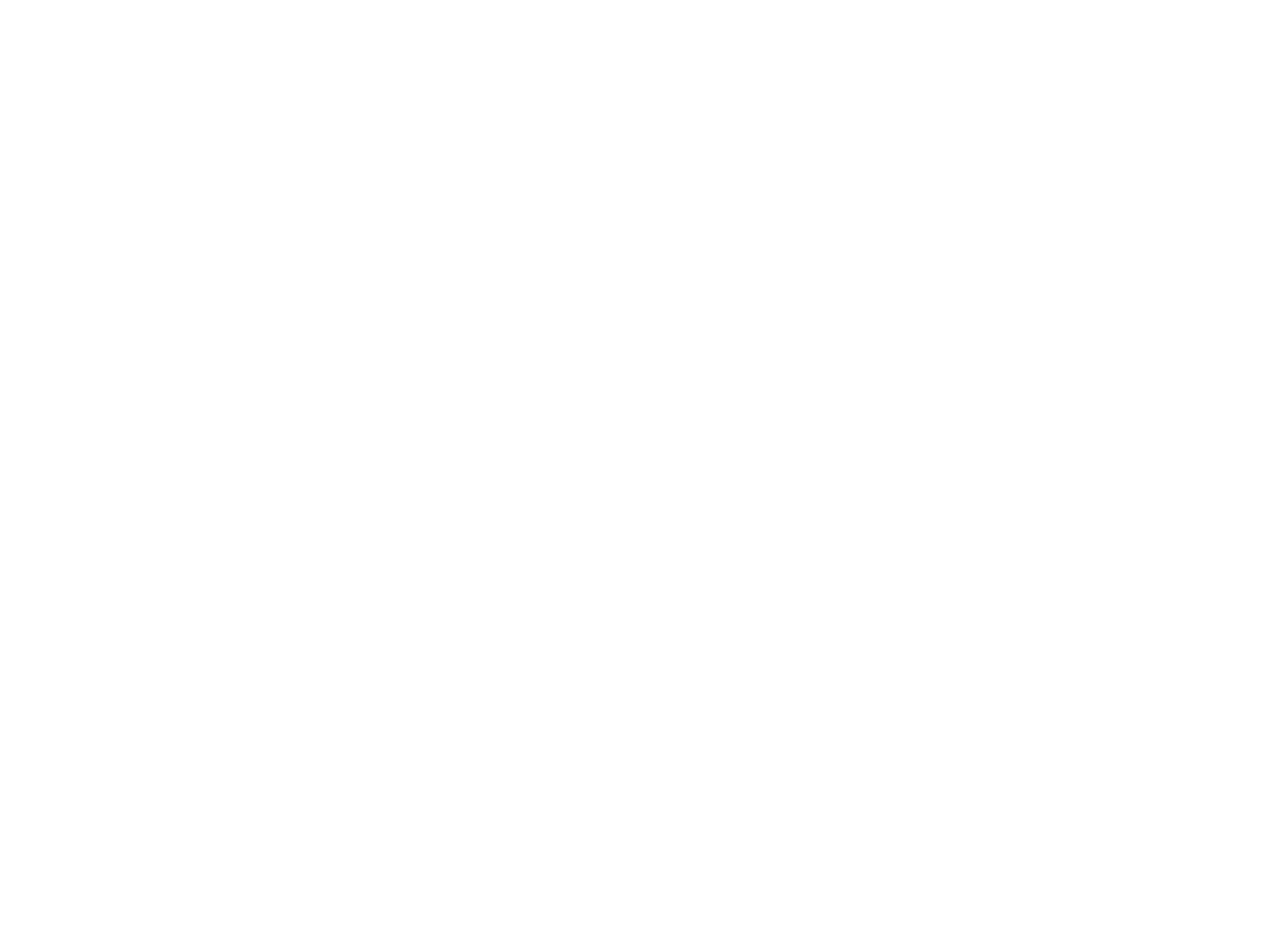
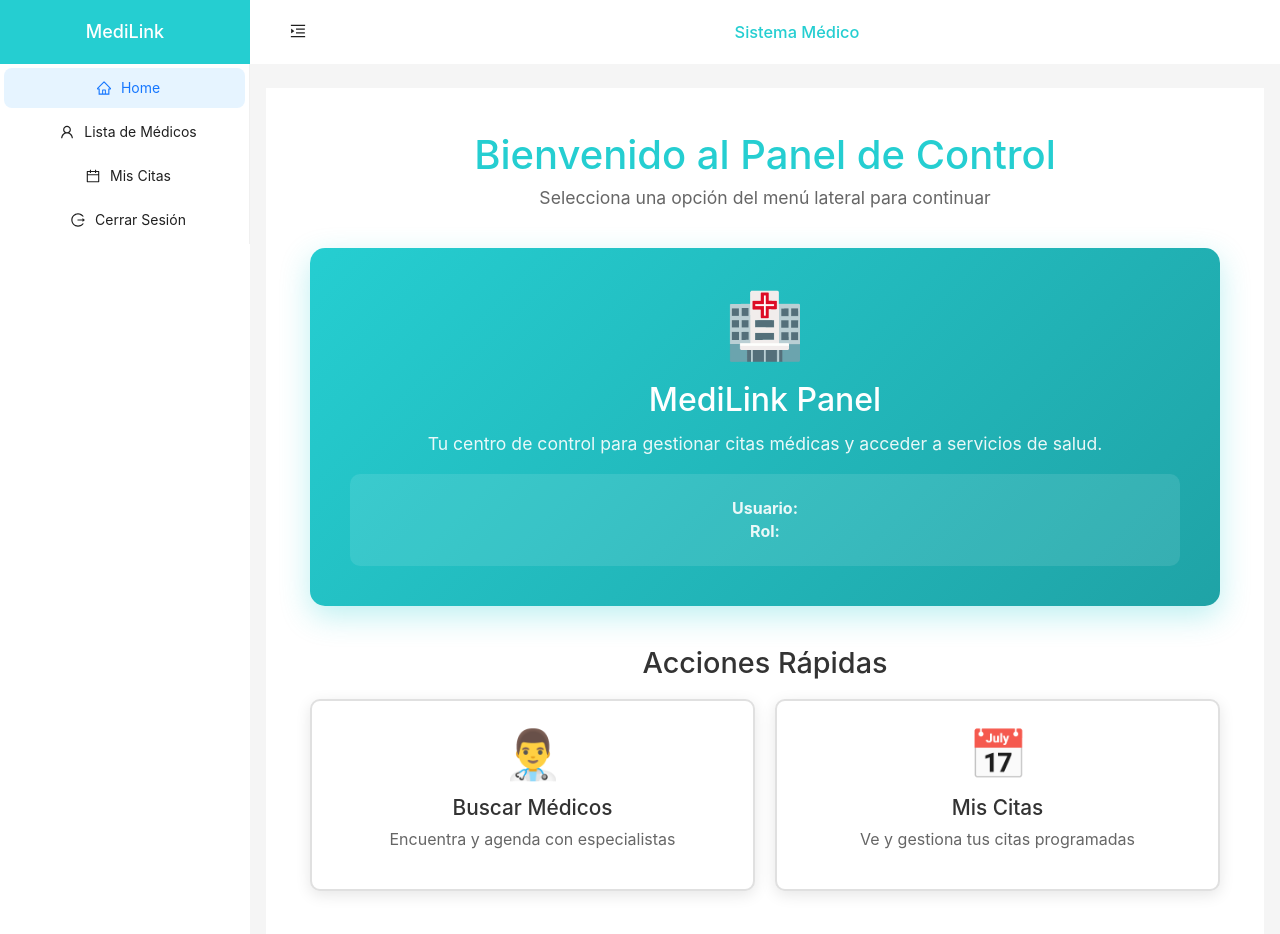
Before and after one commit to eliasroy/medi-link-frontend, a Vue app: page /panel in a window 1280 px wide. Before the commit this address had no page. Shown: the top 934 px of the page. Before the commit the page ends 800 px from the top, so only its background shows below. Built offline with nearby package versions, Linux system fonts and the light colour scheme; sample sign-in values are in the browser's storage.

Commit message:
fix: add login with home

```diff
--- a/src/components/SideMenu.vue
+++ b/src/components/SideMenu.vue
@@ -80,11 +80,14 @@ const userRole = computed(() => authStore.user?.rol)
 
 const handleLogout = () => {
   authStore.logout()
+  router.push('/')
 }
 
 const handleMenuClick = ({ key }) => {
   if (key === 'logout') {
     handleLogout()
+  } else if (key === 'home') {
+    router.push('/panel')
   } else if (key === 'doctor-calendar') {
     const featuredDoctorId = authStore.user?.id || 2
     router.push(`/doctor/${featuredDoctorId}/calendar`)
--- a/src/router/index.js
+++ b/src/router/index.js
@@ -2,6 +2,7 @@ import { createRouter, createWebHistory } from 'vue-router'
 import Home from '../views/Home.vue'
 import Login from '../views/Login.vue'
 import Register from '../views/Register.vue'
+import Panel from '../views/Panel.vue'
 import Doctors from '../views/Doctors.vue'
 import DoctorCalendar from '../views/DoctorCalendar.vue'
 import AppointmentForm from '../views/AppointmentForm.vue'
@@ -25,30 +26,41 @@ const routes = [
     component: Register
   },
   {
+    path: '/panel',
+    name: 'Panel',
+    component: Panel,
+    meta: { requiresAuth: true }
+  },
+  {
     path: '/doctors',
     name: 'Doctors',
-    component: Doctors
+    component: Doctors,
+    meta: { requiresAuth: true }
   },
   {
     path: '/doctor/:doctorId/calendar',
     name: 'DoctorCalendar',
     component: DoctorCalendar,
-    props: true
+    props: true,
+    meta: { requiresAuth: true }
   },
   {
     path: '/appointment-form',
     name: 'AppointmentForm',
-    component: AppointmentForm
+    component: AppointmentForm,
+    meta: { requiresAuth: true }
   },
   {
     path: '/patient-appointments',
     name: 'PatientAppointments',
-    component: PatientAppointments
+    component: PatientAppointments,
+    meta: { requiresAuth: true }
   },
   {
     path: '/doctor-appointments',
     name: 'DoctorAppointments',
-    component: DoctorAppointments
+    component: DoctorAppointments,
+    meta: { requiresAuth: true }
   }
 ]
 
@@ -57,4 +69,15 @@ const router = createRouter({
   routes
 })
 
+// Navigation guard for authentication
+router.beforeEach((to, from, next) => {
+  const isAuthenticated = localStorage.getItem('token') !== null
+
+  if (to.meta.requiresAuth && !isAuthenticated) {
+    next('/login')
+  } else {
+    next()
+  }
+})
+
 export default router
--- a/src/views/Login.vue
+++ b/src/views/Login.vue
@@ -66,8 +66,8 @@ export default {
         success.value = response.mensaje
         authStore.setToken(response.token)
         authStore.setUser(response.usuario)
-        // Redirect to home or dashboard
-        router.push('/')
+        // Redirect to panel after successful login
+        router.push('/panel')
       } catch (err) {
         error.value = err.message || 'Login failed'
       } finally {
--- /dev/null
+++ b/src/views/Panel.vue
@@ -0,0 +1,188 @@
+<template>
+  <MainLayout>
+    <div class="panel-container">
+      <div class="panel-header">
+        <h1>Bienvenido al Panel de Control</h1>
+        <p>Selecciona una opción del menú lateral para continuar</p>
+      </div>
+
+      <div class="panel-content">
+        <div class="welcome-card">
+          <div class="welcome-icon">🏥</div>
+          <h2>MediLink Panel</h2>
+          <p>Tu centro de control para gestionar citas médicas y acceder a servicios de salud.</p>
+          <div class="user-info" v-if="user">
+            <p><strong>Usuario:</strong> {{ user.nombre }} {{ user.paterno }}</p>
+            <p><strong>Rol:</strong> {{ user.rol }}</p>
+          </div>
+        </div>
+
+        <div class="quick-actions">
+          <h3>Acciones Rápidas</h3>
+          <div class="actions-grid">
+            <div v-if="userRole !== 'MEDICO'" class="action-card" @click="$router.push('/doctors')">
+              <div class="action-icon">👨‍⚕️</div>
+              <h4>Buscar Médicos</h4>
+              <p>Encuentra y agenda con especialistas</p>
+            </div>
+
+            <div v-if="userRole !== 'MEDICO'" class="action-card" @click="$router.push('/patient-appointments')">
+              <div class="action-icon">📅</div>
+              <h4>Mis Citas</h4>
+              <p>Ve y gestiona tus citas programadas</p>
+            </div>
+
+            <div v-if="userRole === 'MEDICO'" class="action-card" @click="$router.push(`/doctor/${user?.id}/calendar`)">
+              <div class="action-icon">🗓️</div>
+              <h4>Mi Calendario</h4>
+              <p>Revisa tu calendario de citas disponibles</p>
+            </div>
+
+            <div v-if="userRole === 'MEDICO'" class="action-card" @click="$router.push('/doctor-appointments')">
+              <div class="action-icon">📋</div>
+              <h4>Gestionar Citas</h4>
+              <p>Administra las citas de tus pacientes</p>
+            </div>
+          </div>
+        </div>
+      </div>
+    </div>
+  </MainLayout>
+</template>
+
+<script setup>
+import { computed } from 'vue'
+import { useAuthStore } from '../stores/index.js'
+import MainLayout from '../components/MainLayout.vue'
+
+const authStore = useAuthStore()
+const user = computed(() => authStore.user)
+const userRole = computed(() => authStore.user?.rol)
+</script>
+
+<style scoped>
+.panel-container {
+  max-width: 1200px;
+  margin: 0 auto;
+  padding: 20px;
+}
+
+.panel-header {
+  text-align: center;
+  margin-bottom: 40px;
+}
+
+.panel-header h1 {
+  color: #25ced1;
+  font-size: 2.5rem;
+  margin-bottom: 10px;
+}
+
+.panel-header p {
+  color: #666;
+  font-size: 1.1rem;
+}
+
+.panel-content {
+  display: flex;
+  flex-direction: column;
+  gap: 40px;
+}
+
+.welcome-card {
+  background: linear-gradient(135deg, #25ced1, #1fa3a6);
+  color: white;
+  padding: 40px;
+  border-radius: 15px;
+  text-align: center;
+  box-shadow: 0 10px 30px rgba(37, 206, 209, 0.3);
+}
+
+.welcome-icon {
+  font-size: 4rem;
+  margin-bottom: 20px;
+}
+
+.welcome-card h2 {
+  font-size: 2rem;
+  margin-bottom: 15px;
+}
+
+.welcome-card p {
+  font-size: 1.1rem;
+  margin-bottom: 20px;
+  opacity: 0.9;
+}
+
+.user-info {
+  background: rgba(255, 255, 255, 0.1);
+  padding: 20px;
+  border-radius: 10px;
+  margin-top: 20px;
+}
+
+.user-info p {
+  margin: 5px 0;
+  font-size: 1rem;
+}
+
+.quick-actions h3 {
+  color: #333;
+  font-size: 1.8rem;
+  margin-bottom: 20px;
+  text-align: center;
+}
+
+.actions-grid {
+  display: grid;
+  grid-template-columns: repeat(auto-fit, minmax(250px, 1fr));
+  gap: 20px;
+}
+
+.action-card {
+  background: white;
+  border: 2px solid #e0e0e0;
+  border-radius: 10px;
+  padding: 25px;
+  text-align: center;
+  cursor: pointer;
+  transition: all 0.3s ease;
+  box-shadow: 0 4px 15px rgba(0, 0, 0, 0.1);
+}
+
+.action-card:hover {
+  transform: translateY(-5px);
+  box-shadow: 0 8px 25px rgba(0, 0, 0, 0.15);
+  border-color: #25ced1;
+}
+
+.action-icon {
+  font-size: 3rem;
+  margin-bottom: 15px;
+}
+
+.action-card h4 {
+  color: #333;
+  font-size: 1.3rem;
+  margin-bottom: 10px;
+}
+
+.action-card p {
+  color: #666;
+  font-size: 1rem;
+}
+
+@media (max-width: 768px) {
+  .panel-header h1 {
+    font-size: 2rem;
+  }
+
+  .welcome-card {
+    padding: 30px 20px;
+  }
+
+  .actions-grid {
+    grid-template-columns: 1fr;
+  }
+}
+</style>
```
